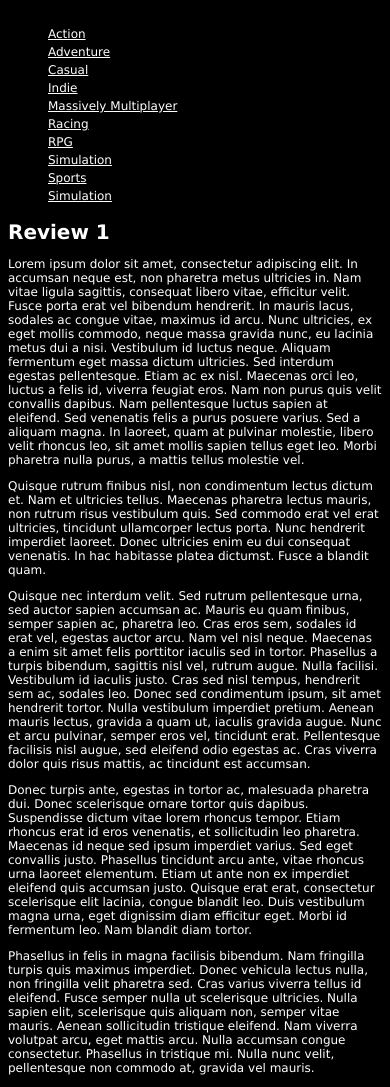
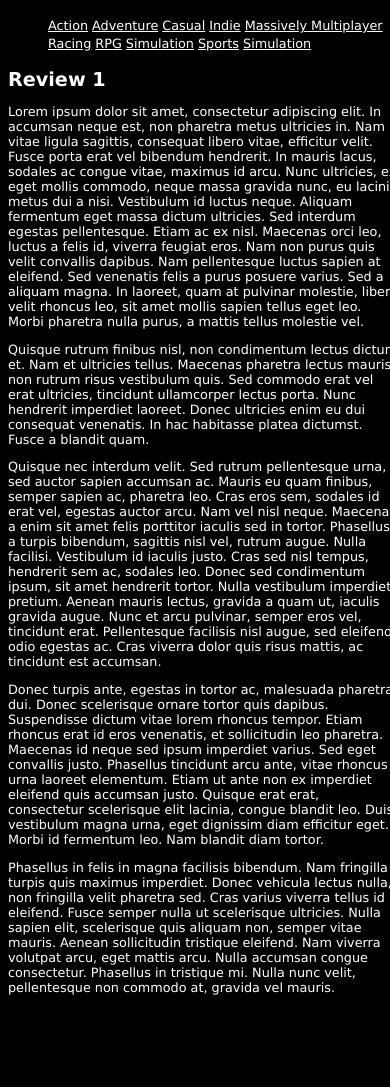
Before and after one commit to Jarlaxle1979/FGR, a PHP site: page / in a window 390 px wide. After the commit the page ends 995 px from the top, so only its background shows below. Run offline with PHP 8.4, Linux system fonts and the light colour scheme.

Commit message:
Implemented @media -based layout
The @media section at the bottom of the CSS allows the exiting styles ot be adjusted & new styles applied in response to the page loading ona  small screen.
For demonstration purposes, this change displayes a shorter list of items in the topNav for mobile users.

```diff
--- a/css/main.css
+++ b/css/main.css
@@ -24,3 +24,66 @@ a {
 .topNav {
 		display:block; float:left;
 }
+
+    .topNav li {
+        display: inline-block;
+    }
+
+    /*  Hide mobile menu items */
+        li.genre:nth-of-type(11),
+          .genre:nth-of-type(12),
+          .genre:nth-of-type(13),
+          .genre:nth-of-type(14),
+          .genre:nth-of-type(15){
+            display: none;
+        }
+
+/* Mobile layout adjustments */
+@media only screen and (max-width : 640px) {
+    /* Defaults */
+
+    h1 {
+        color: #fff;
+        font-size: 1.2em;
+    }
+
+    p {
+        font-size: 0.8em;
+    }
+
+    a {
+        font-size: 0.8em;
+    }
+
+    /* New navigation */
+    .topNav {
+        display: block;
+        position: absolute;
+        top: 0;
+        height: 2em;
+        width: 100%;
+    }
+
+        /* Hide Desktop menu items */
+        li.genre:nth-of-type(1),
+          .genre:nth-of-type(2),
+          .genre:nth-of-type(3),
+          .genre:nth-of-type(4),
+          .genre:nth-of-type(5),
+          .genre:nth-of-type(6),
+          .genre:nth-of-type(7),
+          .genre:nth-of-type(8),
+          .genre:nth-of-type(9){
+            display: none;
+        }
+
+        /*  Display mobile menu items */
+        li.genre:nth-of-type(11),
+          .genre:nth-of-type(12),
+          .genre:nth-of-type(13),
+          .genre:nth-of-type(14),
+          .genre:nth-of-type(15){
+            display: inline-block;
+        }
+
+}
```
